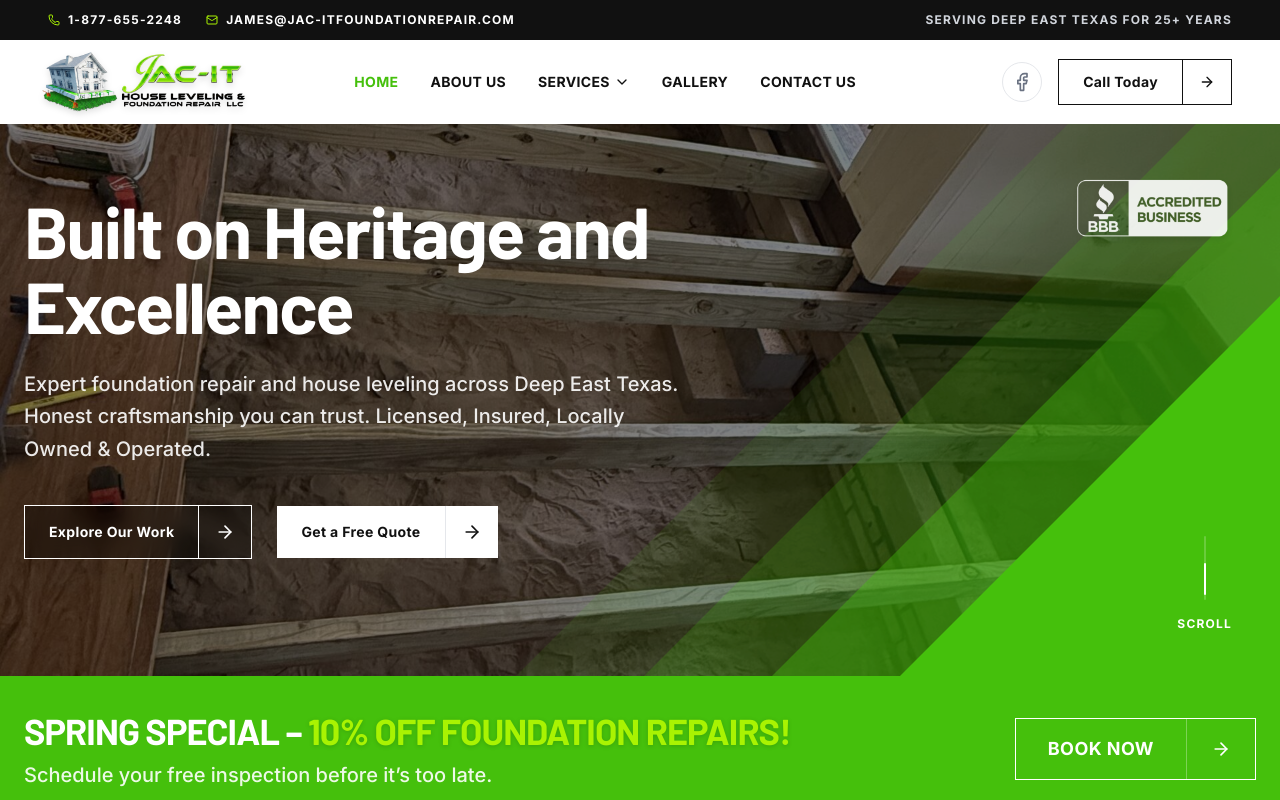
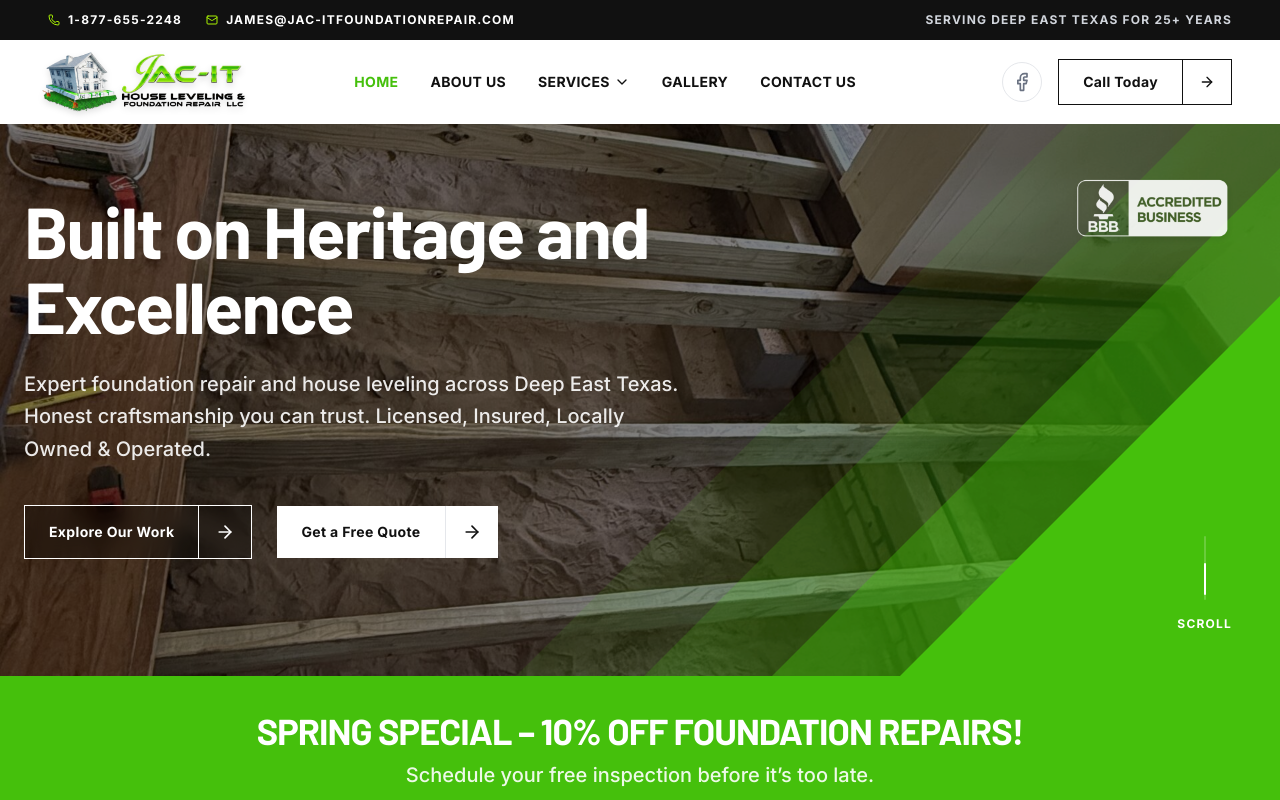
Before and after one commit to Founditmarketing/jacithouseleveling, a React (Vite) app: page / in a window 1280 px wide. Shown: the top 800 px of the page. Built offline with nearby package versions, Linux system fonts and the light colour scheme; a web font is replaced by a local one.

Commit message:
Center sub-banner text and stack button underneath

```diff
--- a/src/pages/Home.tsx
+++ b/src/pages/Home.tsx
@@ -239,26 +239,24 @@ export default function Home({ isLoading }: { isLoading: boolean }) {
 
       {/* Solid Text Sub-Banner matching Base Layer Color */}
       <section className="bg-jac-green text-white py-6 md:py-8 relative z-30 -mt-1 shadow-xl">
-        <div className="max-w-[1400px] mx-auto px-6 flex flex-col md:flex-row items-center justify-between gap-6 md:gap-12 text-center md:text-left">
-          <div className="flex-1">
+        <div className="max-w-[1400px] mx-auto px-6 flex flex-col items-center justify-center gap-4 text-center">
+          <div>
             <h2 className="font-display font-bold text-2xl md:text-3xl lg:text-4xl leading-tight text-white uppercase tracking-tight mb-2">
-              Spring Special – <span className="text-jac-lime drop-shadow-sm">10% Off Foundation Repairs!</span>
+              Spring Special – 10% Off Foundation Repairs!
             </h2>
             <p className="text-lg md:text-xl text-white/90 font-medium">
               Schedule your free inspection before it’s too late.
             </p>
           </div>
-          <div className="shrink-0">
-            <Link to="/contact" className="inline-flex items-stretch group relative overflow-hidden border border-white">
+          <Link to="/contact" className="inline-flex items-stretch group relative overflow-hidden border border-white mt-2">
             <div className="absolute inset-0 bg-jac-lime w-0 group-hover:w-full transition-all duration-300 ease-out z-0"></div>
-              <div className="bg-transparent group-hover:text-jac-charcoal text-white px-6 md:px-8 py-3 md:py-4 font-bold tracking-wide text-base md:text-lg flex items-center justify-center relative z-10 transition-colors duration-300 uppercase whitespace-nowrap">
+            <div className="bg-transparent group-hover:text-jac-charcoal text-white px-6 md:px-8 py-3 font-bold tracking-wide text-base md:text-lg flex items-center justify-center relative z-10 transition-colors duration-300 uppercase whitespace-nowrap">
               Book Now
             </div>
             <div className="border-l border-white/30 group-hover:border-transparent group-hover:text-jac-charcoal px-4 md:px-6 flex items-center justify-center relative z-10 transition-colors duration-300 text-white">
               <ArrowRight className="w-5 h-5 group-hover:translate-x-1 transition-transform" />
             </div>
           </Link>
-          </div>
         </div>
       </section>
 
```
Lines whose indentation alone changed are shown as unchanged.
